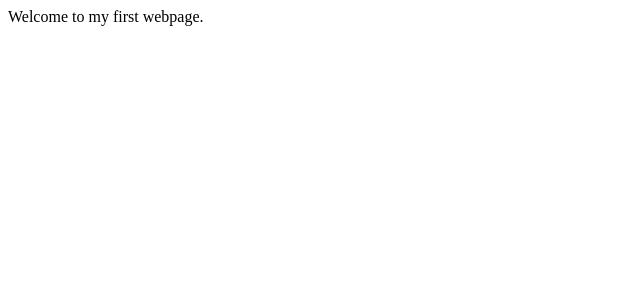
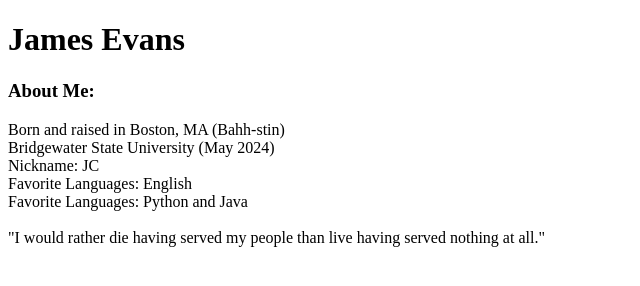
Before and after one commit to j5evans/j5evans.github.io, a plain HTML site: page index.html in a window 1280 px wide. Shown: the whole page, without its empty margins (0-640 px from the left). Drawn offline with Linux system fonts and the light colour scheme.

Commit message:
Added name and short description.

```diff
--- a/index.html
+++ b/index.html
@@ -2,10 +2,19 @@
 <html>
     <head>
         <meta charset="utf-8">
-        <title>My First Webpage</title>
+        <title>James C. Evans</title>
     </head>
 
     <body>
-        <p1> Welcome to my first webpage. </p1>
+        <h1>James Evans</h1>
+        <h3>About Me:</h3>
+        <p1>Born and raised in Boston, MA (Bahh-stin)<br>
+            Bridgewater State University (May 2024)<br>
+            Nickname: JC<br>
+            Favorite Languages: English<br>
+            Favorite Languages: Python and Java<br><br>
+
+            "I would rather die having served my people than live having served nothing at all."
+        </p1>
     </body>
 </html>
```
